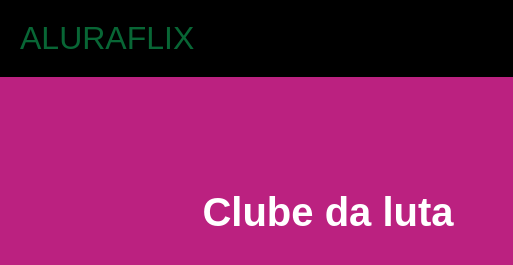
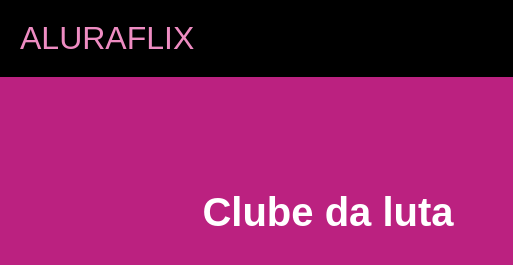
Before and after one commit to zackzapzap/aluraflix, a plain HTML site: page index.html in a window 1280 px wide. Shown: the top 265 px of the page, 0-513 px from the left. Drawn offline with Linux system fonts and the light colour scheme; grey boxes are pictures that could not be loaded.

Commit message:
AAAAAAAA2

```diff
--- a/styles.css
+++ b/styles.css
@@ -6,10 +6,10 @@ body {
 }
 
 header {
-    border-bottom: solid 2 px rgb(8, 102, 53);
+    border-bottom: solid 2 px rgb(238, 140, 194);
     padding: 20px;
     font-size: 32px;
-    color: rgb(8, 102, 53);
+    color: rgb(238, 140, 194);
 }
 
 .chamada {
```
